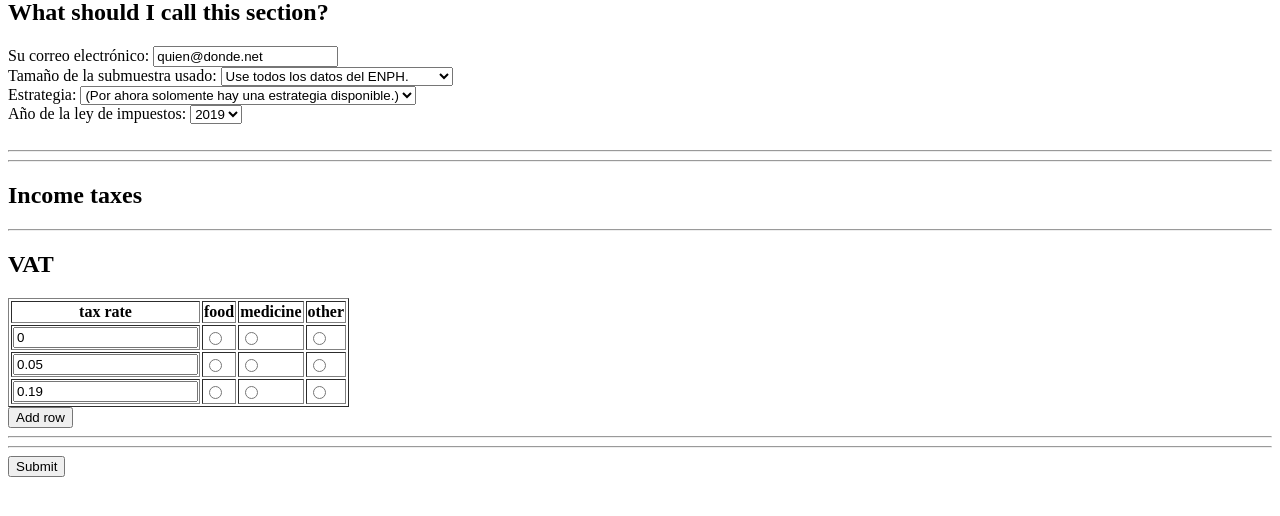
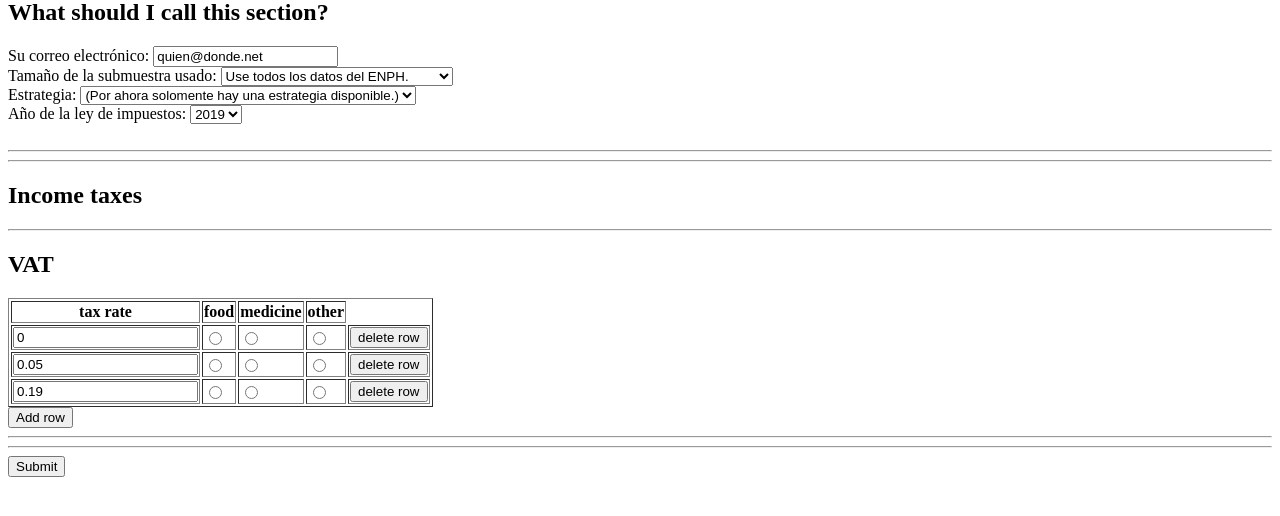
Before and after one commit to ofiscal/tax.co.web, a Django app: template django/run_make/templates/run_make/manual_tax_tables.html in a window 1280 px wide. Shown: the part 99-615 px from the top of the page. Run offline with Django 3.2, Linux system fonts and the light colour scheme; the template is opened without the code that fills it: values that come from a table or form of the project are taken from there, others are empty; parts of the project's set-up code (start-up, migrations or seed data) failed here and were passed over.

Commit message:
Add "delete row" buttons to the VAT table.

```diff
--- a/django/run_make/templates/run_make/manual_tax_tables.html
+++ b/django/run_make/templates/run_make/manual_tax_tables.html
@@ -197,6 +197,7 @@ There are also some elements called `tax_name + " table"`,
         radioCell ( "VAT, consumable, " + consumables[c],
                     rate_group_number ) )
     }
+    row . appendChild ( deleteRow_cell () );
   }
 
   function insertTableAndContext_VAT () {
```
